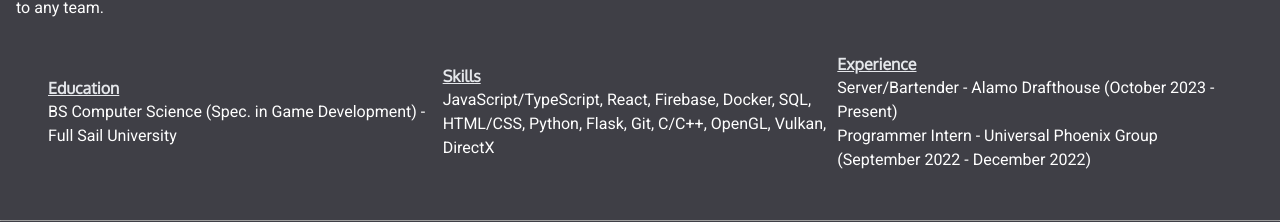
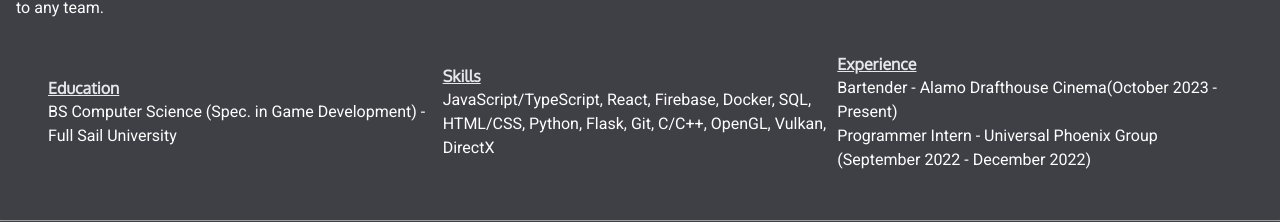
Before and after one commit to Lii02/portfolio, a React (Vite) app: page / in a window 1280 px wide. Shown: the part 285-507 px from the top of the page. Built offline with nearby package versions, Linux system fonts and the light colour scheme.

Commit message:
Updated role

```diff
--- a/src/components/about.tsx
+++ b/src/components/about.tsx
@@ -46,7 +46,7 @@ function About() {
             Experience
           </h2>
           <p>
-            Server/Bartender - Alamo Drafthouse (October 2023 - Present)
+            Bartender - Alamo Drafthouse Cinema(October 2023 - Present)
             <br />
             Programmer Intern - Universal Phoenix Group (September 2022 - December 2022)
           </p>
```
